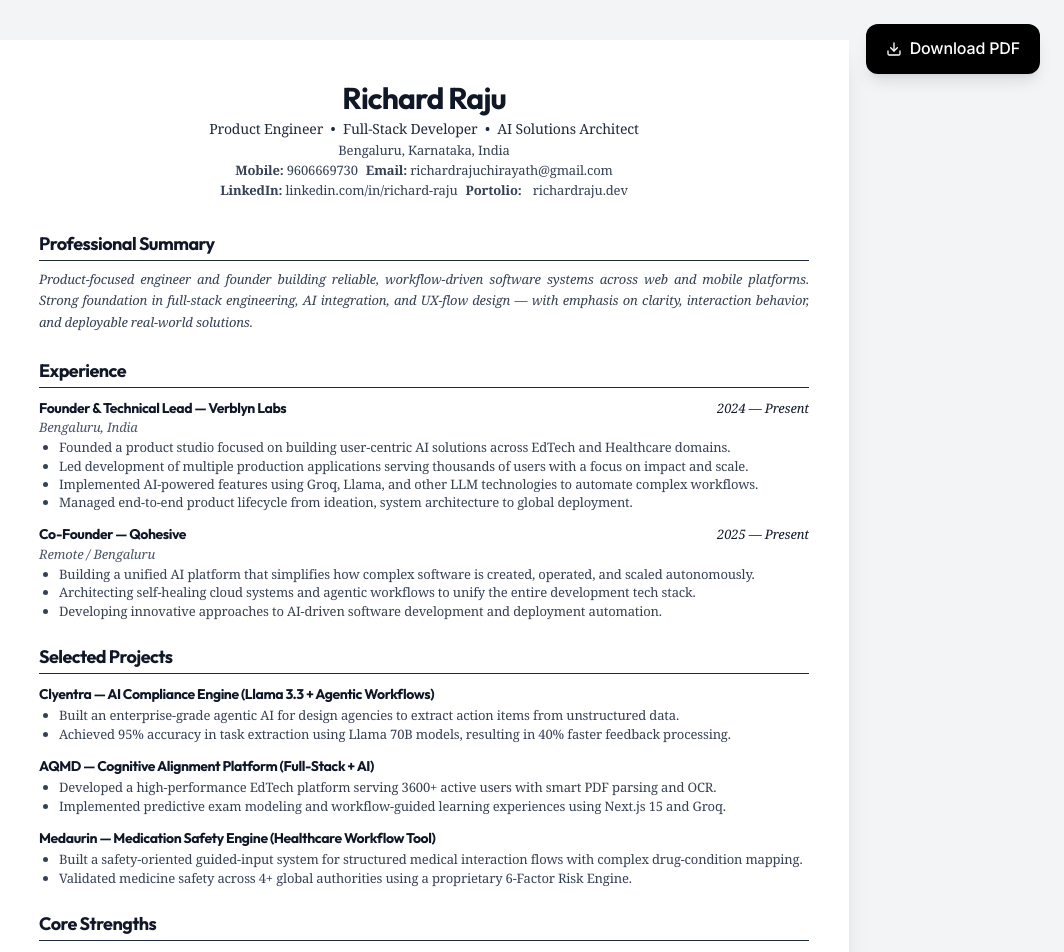
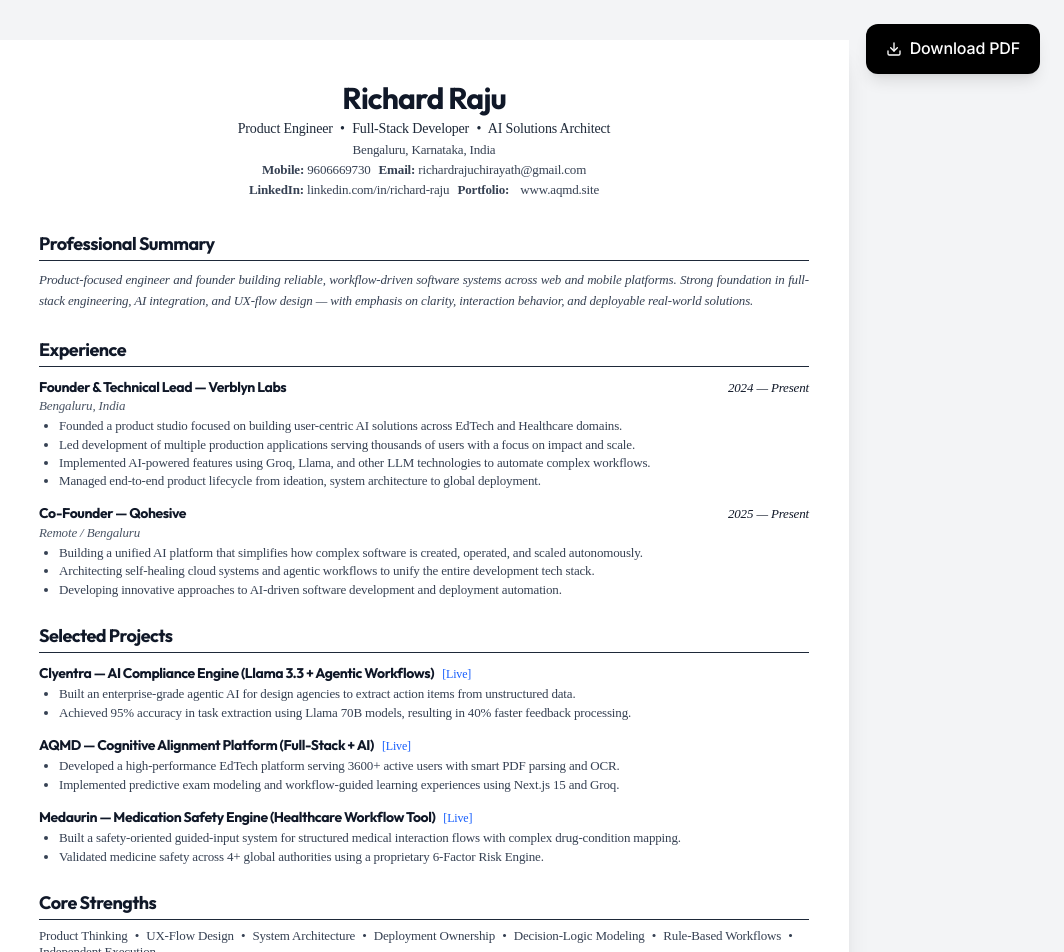
Before and after one commit to RichardRajuChirayath/Portfolio-, a Next.js app: page /resume in a window 1280 px wide. Shown: the top 952 px of the page, without its empty margins (216-1280 px from the left). Built offline with nearby package versions, Linux system fonts and the light colour scheme.

Commit message:
Use Times New Roman font, fix portfolio link, add live project links

```diff
--- a/src/components/Resume.tsx
+++ b/src/components/Resume.tsx
@@ -27,7 +27,7 @@
                 <div className="max-w-[850px] mx-auto bg-white shadow-xl print:shadow-none">
 
                     {/* Resume Content */}
-                    <div className="p-10 print:p-12 font-serif text-gray-900 leading-tight">
+                    <div className="p-10 print:p-12 text-gray-900 leading-tight" style={{ fontFamily: "'Times New Roman', Times, serif" }}>
 
                         {/* Header - Centered Style */}
                         <header className="text-center mb-8">
@@ -42,7 +42,7 @@
                             </div>
                             <div className="text-[13px] text-gray-700 mt-1">
                                 <strong>LinkedIn:</strong> <a href="https://linkedin.com/in/richard-raju-939186316" target="_blank" className="hover:underline">linkedin.com/in/richard-raju</a>
-                                <span className="mx-2 font-bold">Portolio:</span> <a href="https://richardraju.dev" target="_blank" className="hover:underline">richardraju.dev</a>
+                                <span className="mx-2 font-bold">Portfolio:</span> <a href="https://portfolio-amber-six-58.vercel.app/" target="_blank" className="hover:underline">www.aqmd.site</a>
                             </div>
                         </header>
 
@@ -96,21 +96,30 @@
                             <h2 className="text-lg font-bold border-b border-gray-800 pb-0.5 mb-3">Selected Projects</h2>
                             <div className="space-y-4">
                                 <div>
-                                    <h3 className="font-bold text-[14px] mb-1">Clyentra — AI Compliance Engine (Llama 3.3 + Agentic Workflows)</h3>
+                                    <div className="flex items-baseline gap-2 mb-1">
+                                        <h3 className="font-bold text-[14px]">Clyentra — AI Compliance Engine (Llama 3.3 + Agentic Workflows)</h3>
+                                        <a href="https://client-feedback-enforcer.vercel.app/" target="_blank" className="text-[12px] text-blue-600 hover:underline">[Live]</a>
+                                    </div>
                                     <ul className="list-disc list-outside ml-5 text-[13px] text-gray-700 space-y-0.5">
                                         <li>Built an enterprise-grade agentic AI for design agencies to extract action items from unstructured data.</li>
                                         <li>Achieved 95% accuracy in task extraction using Llama 70B models, resulting in 40% faster feedback processing.</li>
                                     </ul>
                                 </div>
                                 <div>
-                                    <h3 className="font-bold text-[14px] mb-1">AQMD — Cognitive Alignment Platform (Full-Stack + AI)</h3>
+                                    <div className="flex items-baseline gap-2 mb-1">
+                                        <h3 className="font-bold text-[14px]">AQMD — Cognitive Alignment Platform (Full-Stack + AI)</h3>
+                                        <a href="https://www.aqmd.site/" target="_blank" className="text-[12px] text-blue-600 hover:underline">[Live]</a>
+                                    </div>
                                     <ul className="list-disc list-outside ml-5 text-[13px] text-gray-700 space-y-0.5">
                                         <li>Developed a high-performance EdTech platform serving 3600+ active users with smart PDF parsing and OCR.</li>
                                         <li>Implemented predictive exam modeling and workflow-guided learning experiences using Next.js 15 and Groq.</li>
                                     </ul>
                                 </div>
                                 <div>
-                                    <h3 className="font-bold text-[14px] mb-1">Medaurin — Medication Safety Engine (Healthcare Workflow Tool)</h3>
+                                    <div className="flex items-baseline gap-2 mb-1">
+                                        <h3 className="font-bold text-[14px]">Medaurin — Medication Safety Engine (Healthcare Workflow Tool)</h3>
+                                        <a href="https://medaurin.vercel.app/" target="_blank" className="text-[12px] text-blue-600 hover:underline">[Live]</a>
+                                    </div>
                                     <ul className="list-disc list-outside ml-5 text-[13px] text-gray-700 space-y-0.5">
                                         <li>Built a safety-oriented guided-input system for structured medical interaction flows with complex drug-condition mapping.</li>
                                         <li>Validated medicine safety across 4+ global authorities using a proprietary 6-Factor Risk Engine.</li>
```
